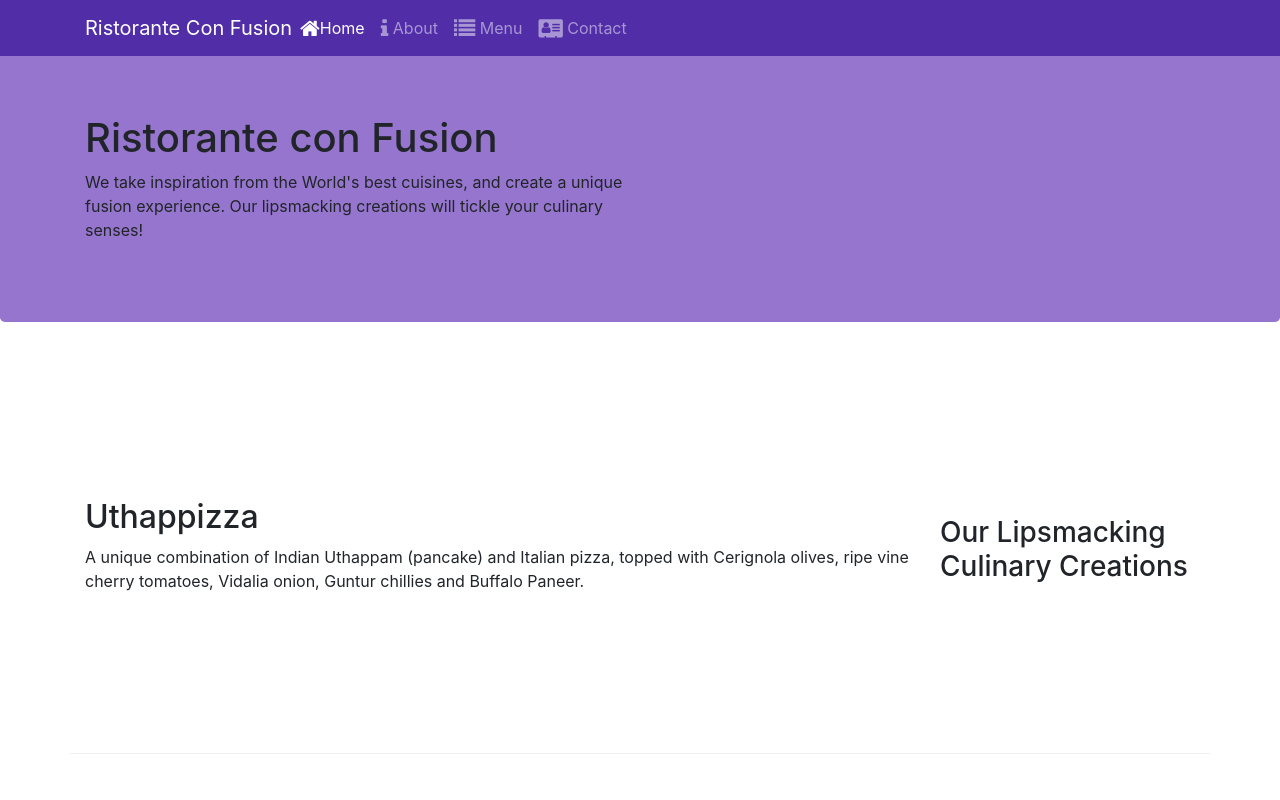
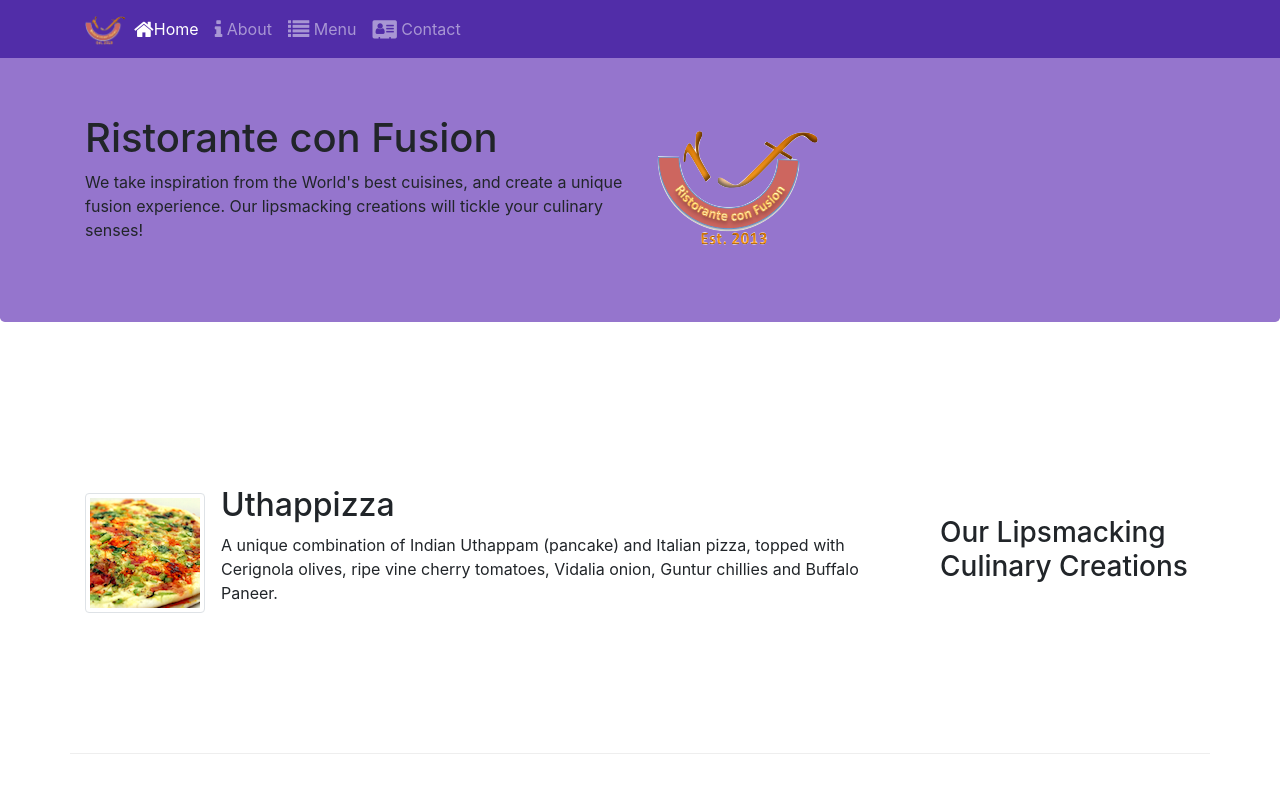
Before and after one commit to garima423/Bootstrap, a website: page index.html in a window 1280 px wide. Shown: the top 800 px of the page. Drawn offline with nearby package versions, Linux system fonts and the light colour scheme.

Commit message:
Images and media

```diff
--- a/index.html
+++ b/index.html
@@ -21,7 +21,7 @@
             <button class="navbar-toggler" type="button" data-toggle="collapse" data-target="#Navbar">
                 <span class="navbar-toggler-icon"></span>
             </button>
-            <a class="navbar-brand mr-auto" href="#">Ristorante Con Fusion</a>
+            <a class="navbar-brand mr-auto" href="#"><img src="img/logo.png" height="30" width="41"></a>
            <div class="collapse navbar-collapse" id="Navbar">
             <ul class="navbar-nav mr-auto">
                 <li class="nav-item active"><a href="#" class="nav-link"><span class="fa fa-home fa-lg"></span>Home</a></li>
@@ -41,7 +41,8 @@
                     <h1>Ristorante con Fusion</h1>
                     <p>We take inspiration from the World's best cuisines, and create a unique fusion experience. Our lipsmacking creations will tickle your culinary senses!</p>
                 </div>
-                <div class="col-12 col-sm">
+                <div class="col-12 col-sm align-self-center">
+                    <img src="img/logo.png" class="img-fluid">
                 </div>
             </div>
         </div>
@@ -53,8 +54,16 @@
                 <h3>Our Lipsmacking Culinary Creations</h3>
             </div>
             <div class="col col-sm order-sm-first col-md">
-                <h2>Uthappizza</h2>
+                <div class="media">
+                    <img class="d-flex mr-3 img-thumbnail align-self-center"
+                    src="img/uthappizza.png">
+                    <div class="media-body">
+                        <h2 class="mt-0">Uthappizza</h2>
                 <p>A unique combination of Indian Uthappam (pancake) and Italian pizza, topped with Cerignola olives, ripe vine cherry tomatoes, Vidalia onion, Guntur chillies and Buffalo Paneer.</p>
+                    </div>
+
+                </div>
+
             </div>
         </div>
 
@@ -74,9 +83,16 @@
                 <h3>Meet our Culinary Specialists</h3>
             </div>
             <div class="col col-sm order-sm-first col-md">
-                <h2>Alberto Somayya</h2>
-                <h4>Executive Chef</h4>
-                <p>Award winning three-star Michelin chef with wide International experience having worked closely with whos-who in the culinary world, he specializes in creating mouthwatering Indo-Italian fusion experiences. </p>
+                <div class="media">
+                    <img class="d-flex mr-3 align-self-center img-thumbnail"
+                    src="img/alberto.png">
+                    <div class="media-body">
+                        <h2>Alberto Somayya</h2>
+                        <h4>Executive Chef</h4>
+                        <p>Award winning three-star Michelin chef with wide International experience having worked closely with whos-who in the culinary world, he specializes in creating mouthwatering Indo-Italian fusion experiences. </p>
+                    </div>
+                </div>
+
             </div>
         </div>
     </div>
```
Also changed, not shown: aboutus.html (+4 -1 lines), contactus.html (+4 -1 lines), img/alberto.png (added), img/buffet.png (added), img/logo.png (added), img/uthappizza.png (added).
